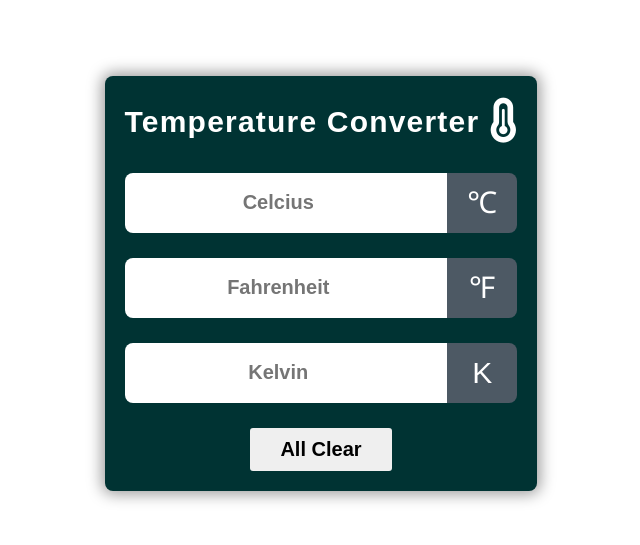
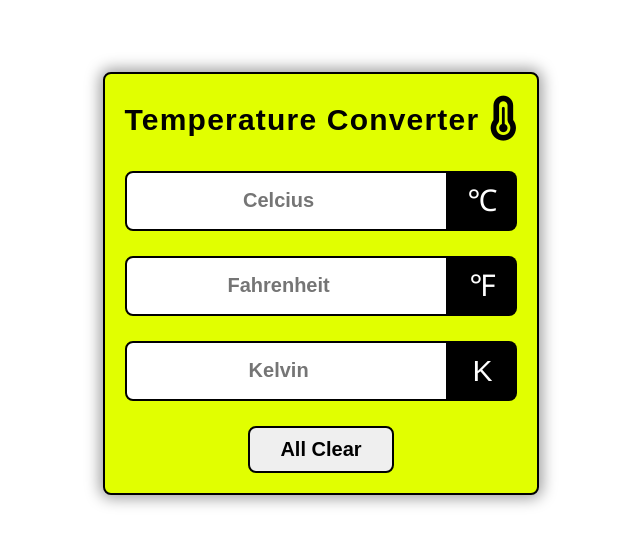
Before and after one commit to agarwalnitinofficial/temperatureConverter, a plain HTML site: page index.html in a window 1280 px wide. Shown: the part 117-662 px from the top of the page, without its empty margins (319-959 px from the left). Drawn offline with Linux system fonts and the light colour scheme.

Commit message:
make change in design

```diff
--- a/index.html
+++ b/index.html
@@ -14,7 +14,7 @@
     <div class="container">
       <div class="title">
         <h1>Temperature Converter</h1>
-        <span class="Temperature-icon">
+        <span class="Temperature-icon" style="color: black;">
           <i class="fa-solid fa-temperature-three-quarters"></i>
         </span>
       </div>
--- a/style.css
+++ b/style.css
@@ -13,11 +13,12 @@ body {
 
 .container {
   max-width: 450px;
-  background: #003333;
+  background: #e1ff00;
   border-radius: 8px;
   box-shadow: 0px 0px 15px 3px rgba(0, 0, 0, 0.4);
   font-family: sans-serif;
   padding: 20px;
+  border: 2px solid #000000;
 }
 
 .title {
@@ -30,11 +31,11 @@ body {
 
 .Temperature-icon {
   font-size: 45px;
-  color: #fff;
+  color: #ffffff;
 }
 
 h1 {
-  color: #fff;
+  color: #010101;
   letter-spacing: 1.2px;
   font-size: 30px;
 }
@@ -58,8 +59,9 @@ input {
   outline: none;
   border-radius: 8px 0 0 8px;
   padding: 0 10px;
+  border: 2px solid #000000;
+  background-color: white;
 }
-
 
 .icon {
   flex: 1;
@@ -68,7 +70,7 @@ input {
   padding: 0 5px;
   text-align: center;
   font-size: 30px;
-  background: #4d5964;
+  background: #000000;
   color: #fff;
   border-radius: 0 8px 8px 0;
 }
@@ -76,6 +78,7 @@ input {
 .button {
   margin-top: 25px;
   text-align: center;
+
 }
 
 .button button {
@@ -84,12 +87,15 @@ input {
   padding: 10px 30px;
   font-size: 20px;
   font-weight: 600;
-  border-radius: 3px;
+  border-radius: 8px;
   cursor: pointer;
   transition: 0.3s;
+   border: 2px solid #000000;
+
 }
 
 .button button:hover {
   background: #000;
   color: #fff;
+  border-radius: 10px;
 }
```
